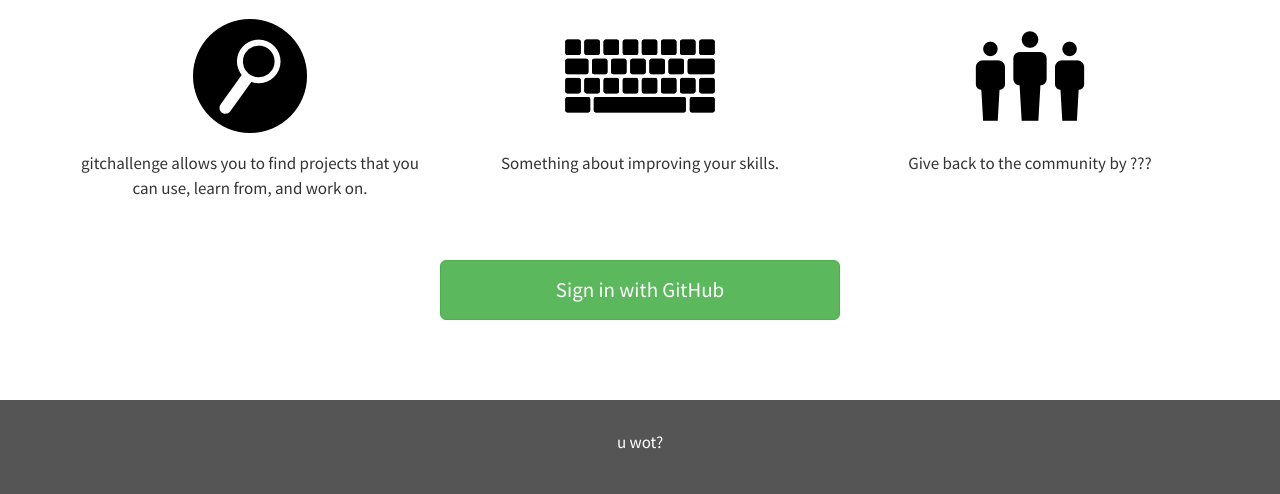
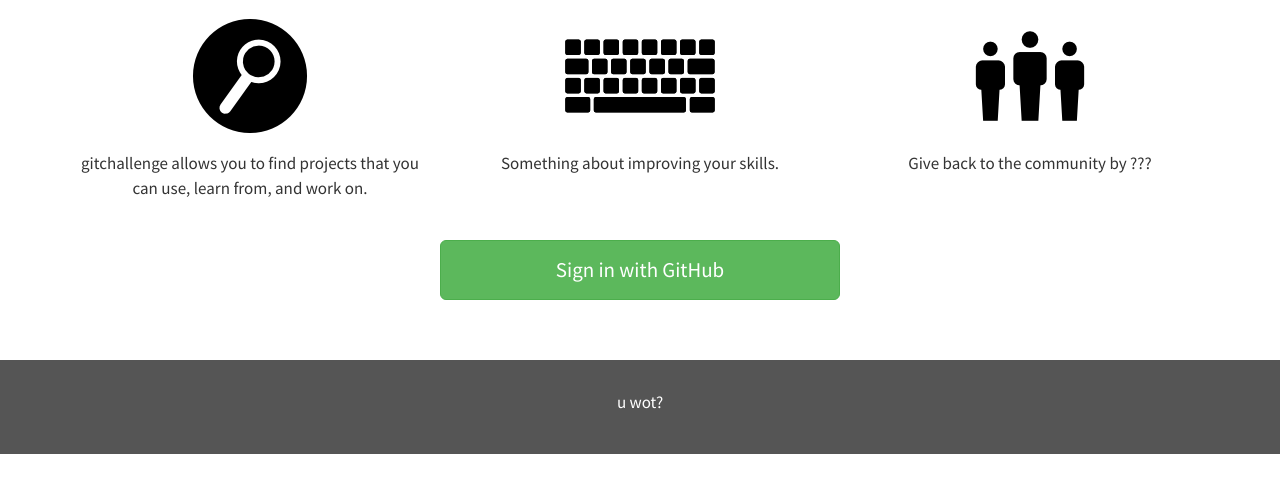
Before and after one commit to dellsystem/gitchallenge.com, a Django app: page / in a window 1280 px wide. Shown: the part 546-1040 px from the top of the page. After the commit the page ends 1000 px from the top, so only its background shows below. Run offline with Django 3.2, Linux system fonts and the light colour scheme; style sheets or scripts are compiled from the project's sources; parts of the project's set-up code (start-up, migrations or seed data) failed here and were passed over; some libraries are stand-ins or nearby versions.

Commit message:
Decrease .main-button margin size

```diff
--- a/gitchallenged/static/css/styles.less
+++ b/gitchallenged/static/css/styles.less
@@ -39,7 +39,7 @@ body {
 
 .main-button {
     width: 400px;
-    margin: 50px auto;
+    margin: 30px auto;
 
     .btn {
         padding-top: 15px;
```
